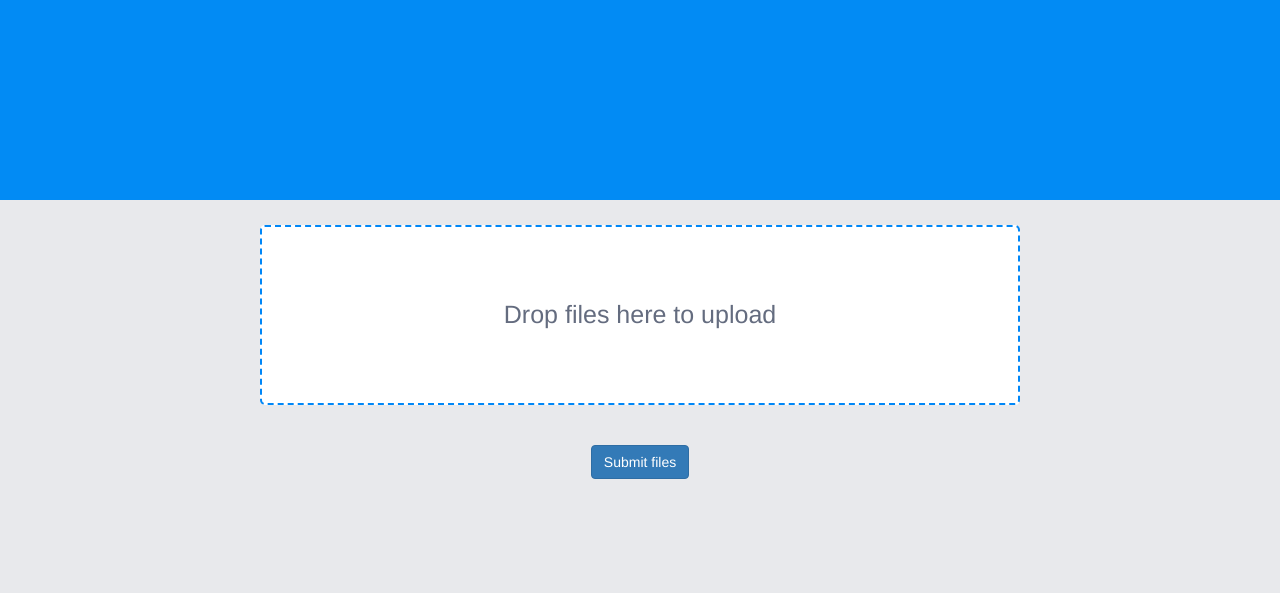
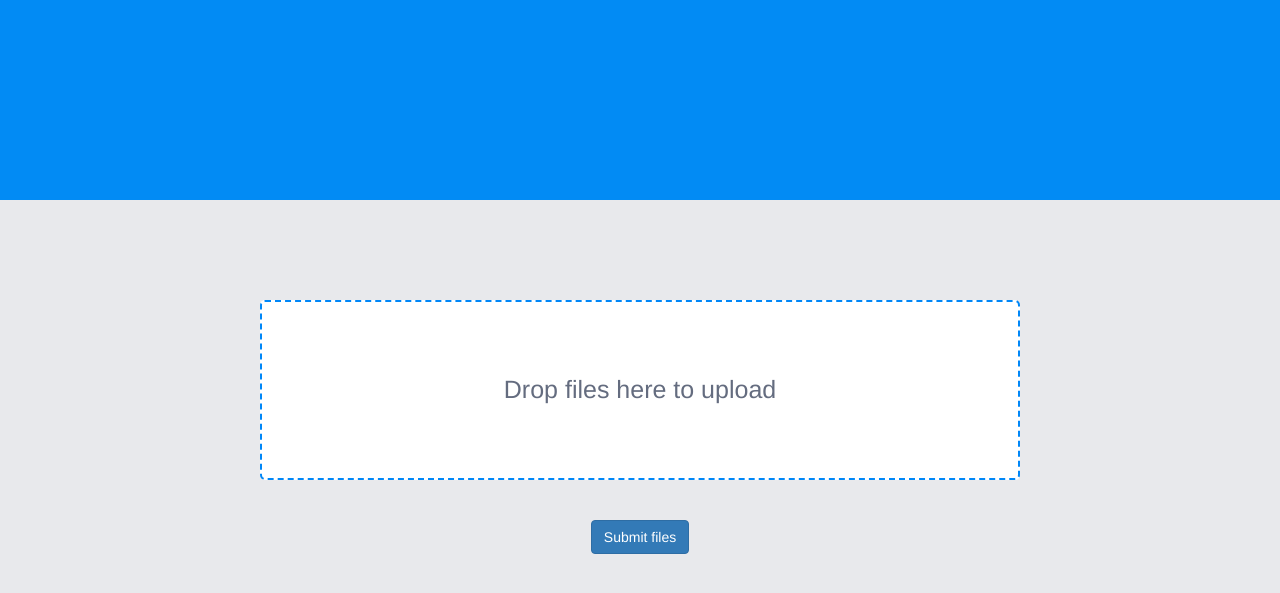
Before and after one commit to EJSohn/Skin-analizer, a Django app: page /main/ in a window 1280 px wide. Shown: the top 593 px of the page. Run offline with Django 3.2, Linux system fonts and the light colour scheme; parts of the project's set-up code (start-up, migrations or seed data) failed here and were passed over; some libraries are stand-ins or nearby versions.

Commit message:
add custom css

```diff
--- a/SkinAnlizer/main/static/main/css/main.css
+++ b/SkinAnlizer/main/static/main/css/main.css
@@ -18,5 +18,5 @@ body {
 .dropdown-class {
     max-width: 760px;
     width: 66.66667%;
-    margin-top: 2.5rem;
+    margin-top: 10rem;
 }
```
